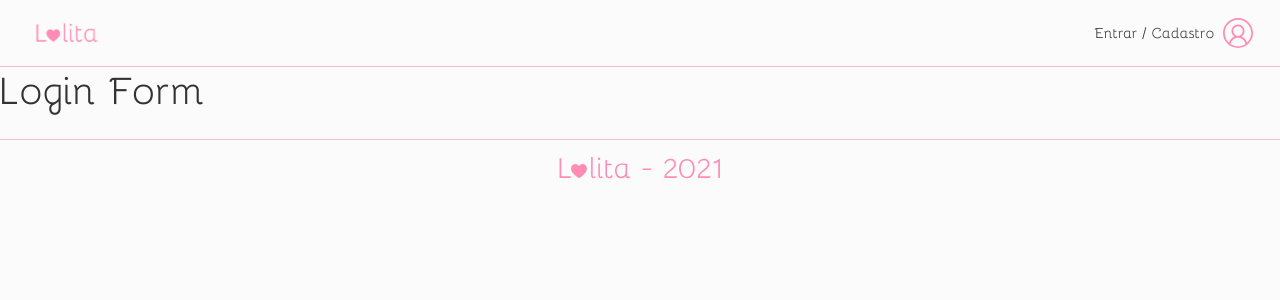
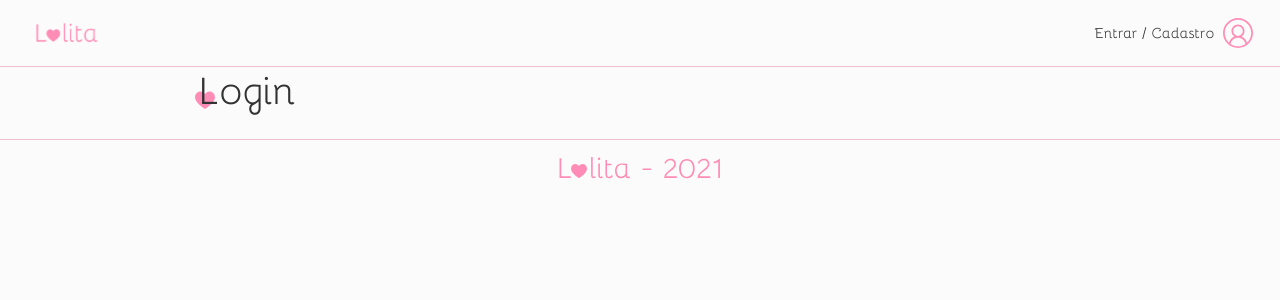
Before and after one commit to AnaBiaCosta/lolita, a React (Create React App) app: page /entrar in a window 1280 px wide. Shown: the top 300 px of the page. Built offline with nearby package versions, Linux system fonts and the light colour scheme.

Commit message:
Add Title component

```diff
--- a/src/assets/images/index.js
+++ b/src/assets/images/index.js
@@ -1,9 +1,11 @@
 import brand from './brand.svg'
 import brandFooter from './brand-footer.svg'
 import user from './user.svg'
+import heart from './heart-icon.svg'
 
 export {
   brand,
   brandFooter,
-  user
+  user,
+  heart
 }
--- a/src/components/LoginForm/LoginForm.js
+++ b/src/components/LoginForm/LoginForm.js
@@ -1,8 +1,9 @@
 import React from 'react'
+import { Title } from '../Title'
 
 const LoginForm = () => (
   <>
-    <h1>Login Form</h1>
+    <Title text="Login" />
   </>
 )
 
--- /dev/null
+++ b/src/components/Title/Title.js
@@ -0,0 +1,21 @@
+import React from 'react'
+import { string } from 'prop-types'
+import { heart } from '../../assets/images'
+import { Text } from './Title.style'
+
+const Title = ({ text }) => (
+  <Text>
+    {text}
+    <img src={heart} alt="Coração" />
+  </Text>
+)
+
+Title.propTypes = {
+  text: string
+}
+
+Title.defaultProps = {
+  text: ''
+}
+
+export { Title }
--- /dev/null
+++ b/src/components/Title/Title.style.js
@@ -0,0 +1,14 @@
+import styled from 'styled-components'
+
+export const Text = styled.h1`
+  position: relative;
+  z-index: 1;
+  margin-left: 200px;
+
+  img {
+    position: absolute;
+    bottom: 5px;
+    left: -5px;
+    z-index: -1;
+  }
+`
--- /dev/null
+++ b/src/components/Title/index.js
@@ -0,0 +1,3 @@
+import { Title } from './Title'
+
+export { Title }
--- a/src/components/index.js
+++ b/src/components/index.js
@@ -6,6 +6,7 @@ import { LoginRegister } from './LoginRegister'
 import { LoginPasswordLost } from './LoginPasswordLost'
 import { LoginPasswordReset } from './LoginPasswordReset'
 import { Input } from './Input'
+import { Title } from './Title'
 
 export {
   GlobalStyle,
@@ -15,5 +16,6 @@ export {
   LoginRegister,
   LoginPasswordLost,
   LoginPasswordReset,
-  Input
+  Input,
+  Title
 }
```
Also changed, not shown: src/assets/images/heart-icon.svg (added).
